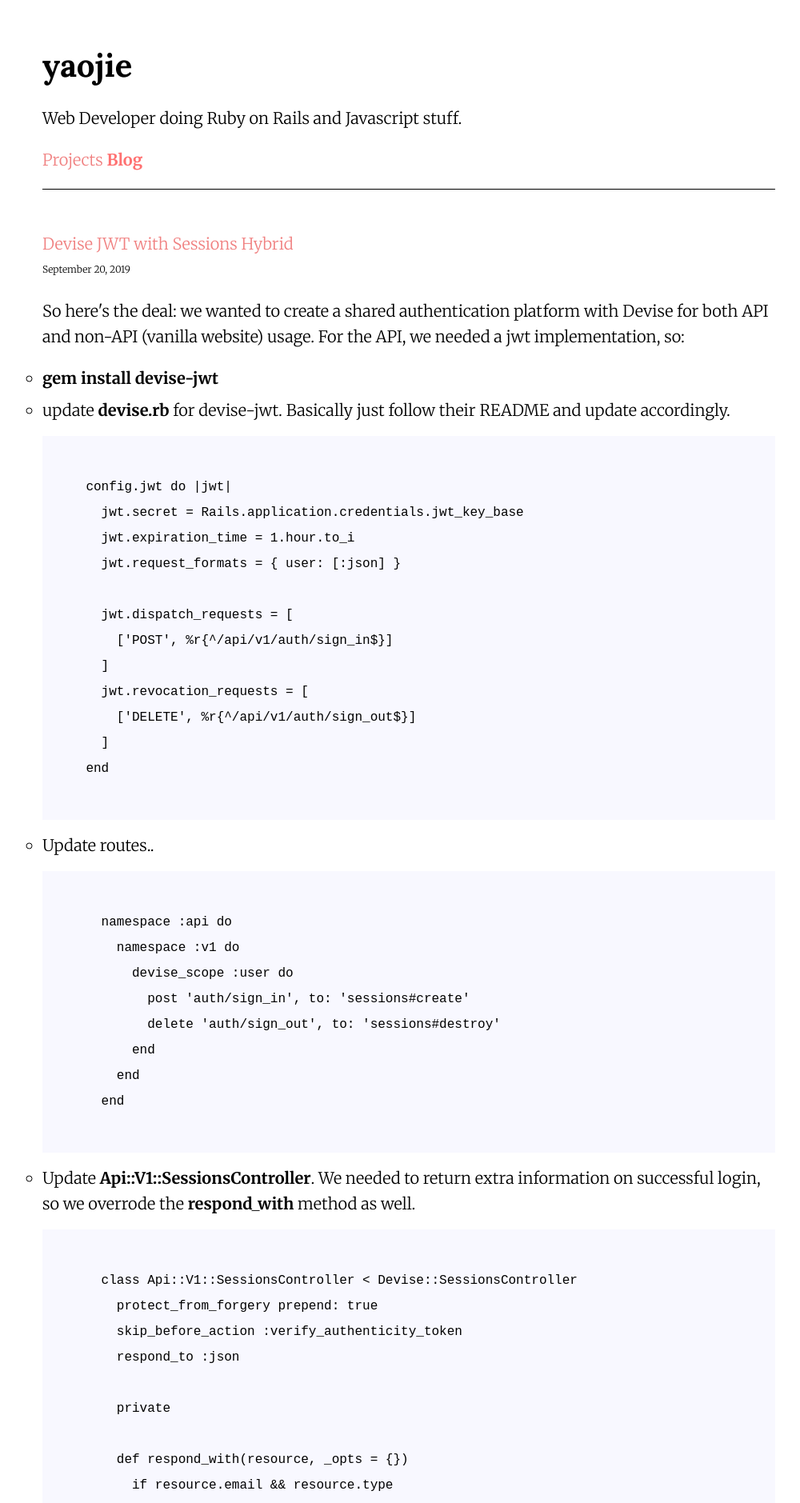
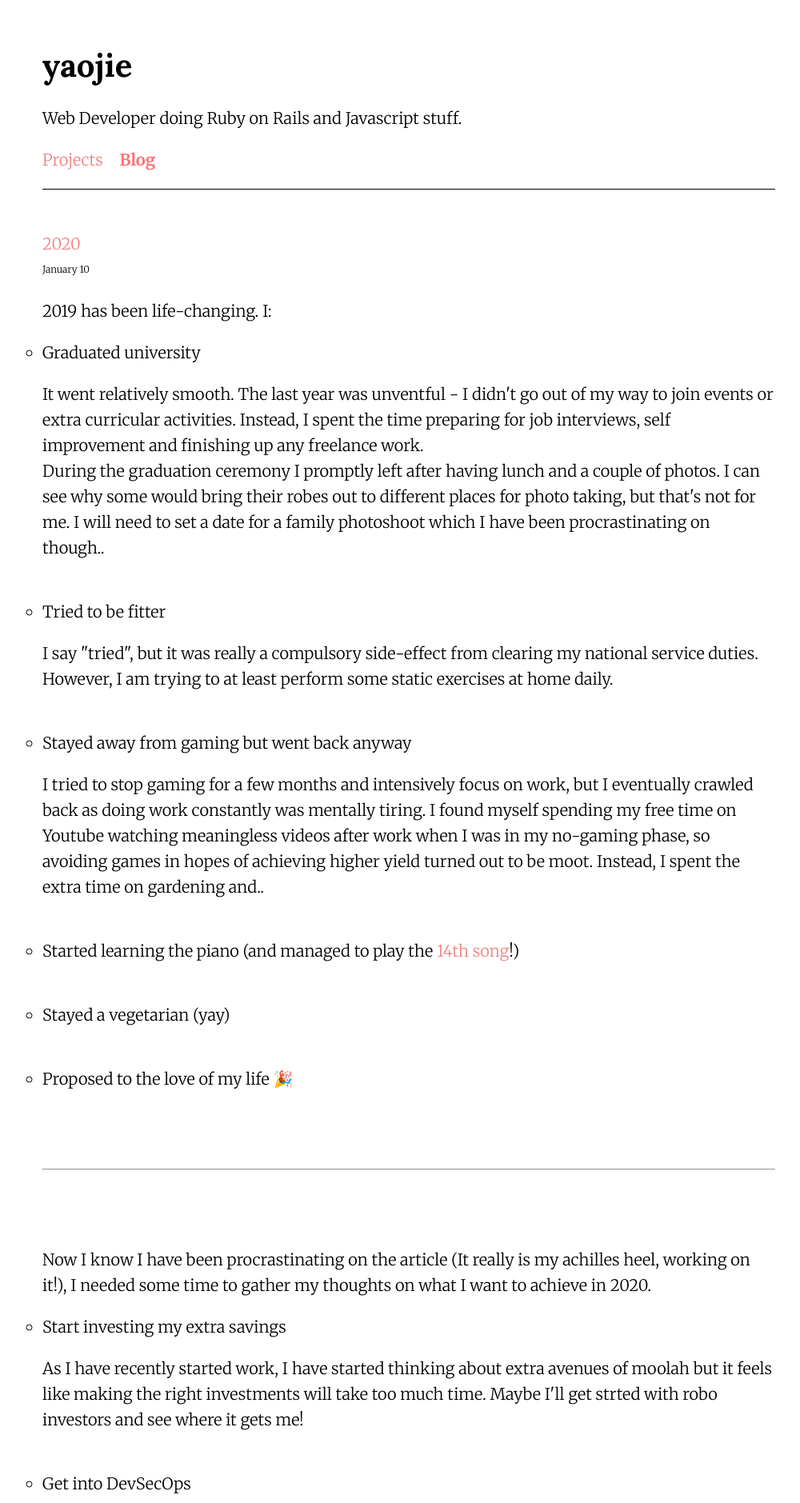
Before and after one commit to causztic/causztic.github.io, a Jekyll site: the page built from posts/index.html, in a window 1280 px wide. Shown: the top 1879 px of the page at 80% size, without its empty margins (129-1129 px from the left). Built offline with Jekyll 4.4.1, drawn with Linux system fonts in a browser that asks for light colours; the list of posts is cut into pages by our own code; some of the changed text lies outside the part shown.

Commit message:
add 2020 article, update margins for li and hr

```diff
--- /dev/null
+++ b/_posts/2020-01-10-2020.html
@@ -0,0 +1,75 @@
+---
+layout: post
+title: 2020
+date: 2020-01-10 00:00:00.000000000 +08:00
+type: post
+published: true
+status: publish
+categories: []
+tags: ["random"]
+---
+
+<p>
+  2019 has been life-changing. I:
+</p>
+<ul>
+  <li>
+    Graduated university
+    <br />
+    <p>
+      It went relatively smooth. The last year was unventful - I didn't go out of my way to join events or extra curricular activities. Instead, I spent the time preparing for job interviews, self improvement and finishing up any freelance work.
+      <br />
+      During the graduation ceremony I promptly left after having lunch and a couple of photos. I can see why some would bring their robes out to different places for photo taking, but that's not for me. I will need to set a date for a family photoshoot which I have been procrastinating on though..
+    </p>
+  </li>
+  <li>
+    Tried to be fitter
+    <p>
+      I say "tried", but it was really a compulsory side-effect from clearing my national service duties. However, I am trying to at least perform some static exercises at home daily.
+    </p>
+  </li>
+  <li>
+    Stayed away from gaming but went back anyway
+    <br />
+    <p>
+      I tried to stop gaming for a few months and intensively focus on work, but I eventually crawled back as doing work constantly was mentally tiring. I found myself spending my free time on Youtube watching meaningless videos after work when I was in my no-gaming phase, so avoiding games in hopes of achieving higher yield turned out to be moot. Instead, I spent the extra time on gardening and..
+    </p>
+  </li>
+  <li>
+    Started learning the piano (and managed to play the <a href="https://www.youtube.com/watch?v=fFw15PLvqmg" target="_blank">14th song</a>!)
+  </li>
+  <li>
+    Stayed a vegetarian (yay)
+  </li>
+  <li>Proposed to the love of my life 🎉</li>
+</ul>
+<hr />
+<p>Now I know I have been procrastinating on the article (It really is my achilles heel, working on it!), I needed some time to gather my thoughts on what I want to achieve in 2020.</p>
+
+<ul>
+  <li>
+    Start investing my extra savings
+    <p>
+      As I have recently started work, I have started thinking about extra avenues of moolah but it feels like making the right investments will take too much time.
+      Maybe I'll get strted with robo investors and see where it gets me!
+    </p>
+  </li>
+  <li>
+    Get into DevSecOps
+    <p>
+      Preparation for Offensive Security hopefully?
+    </p>
+  </li>
+  <li>
+    Read a book a month
+    <p>
+      I haven't read books (the story, novel kinds) in ages so I thought I could use my spare travelling time for it. Maybe I should purchase a Kindle? I'm still undecided though.
+      <br />
+      I still need to finish my Ruby book. I promise I'll finish that this month!
+    </p>
+  </li>
+</ul>
+
+<p>
+  I think that is all from me, for now at least. I'm having a great time at work, learning new things and forging new connections. On the other hand, I wish that the Earth would stop burning, and that humans would become less selfish and less stupid. Hopefully it doesn't require the entire world to catch fire for us to realise that.
+</p>
--- a/assets/css/navigation.sass
+++ b/assets/css/navigation.sass
@@ -7,3 +7,4 @@
     padding: 0
     li
       display: inline-block
+      margin-right: 1rem
--- a/assets/css/posts.sass
+++ b/assets/css/posts.sass
@@ -1,10 +1,14 @@
 .posts
   list-style: none
   padding: 0
+  hr
+    margin-top: 6rem
+    margin-bottom: 6rem
+
   ul, ol, li
     padding: 0
   li
-    margin-bottom: 0.5rem
+    margin-bottom: 3rem
 
   .post
     margin-bottom: 5rem
```
